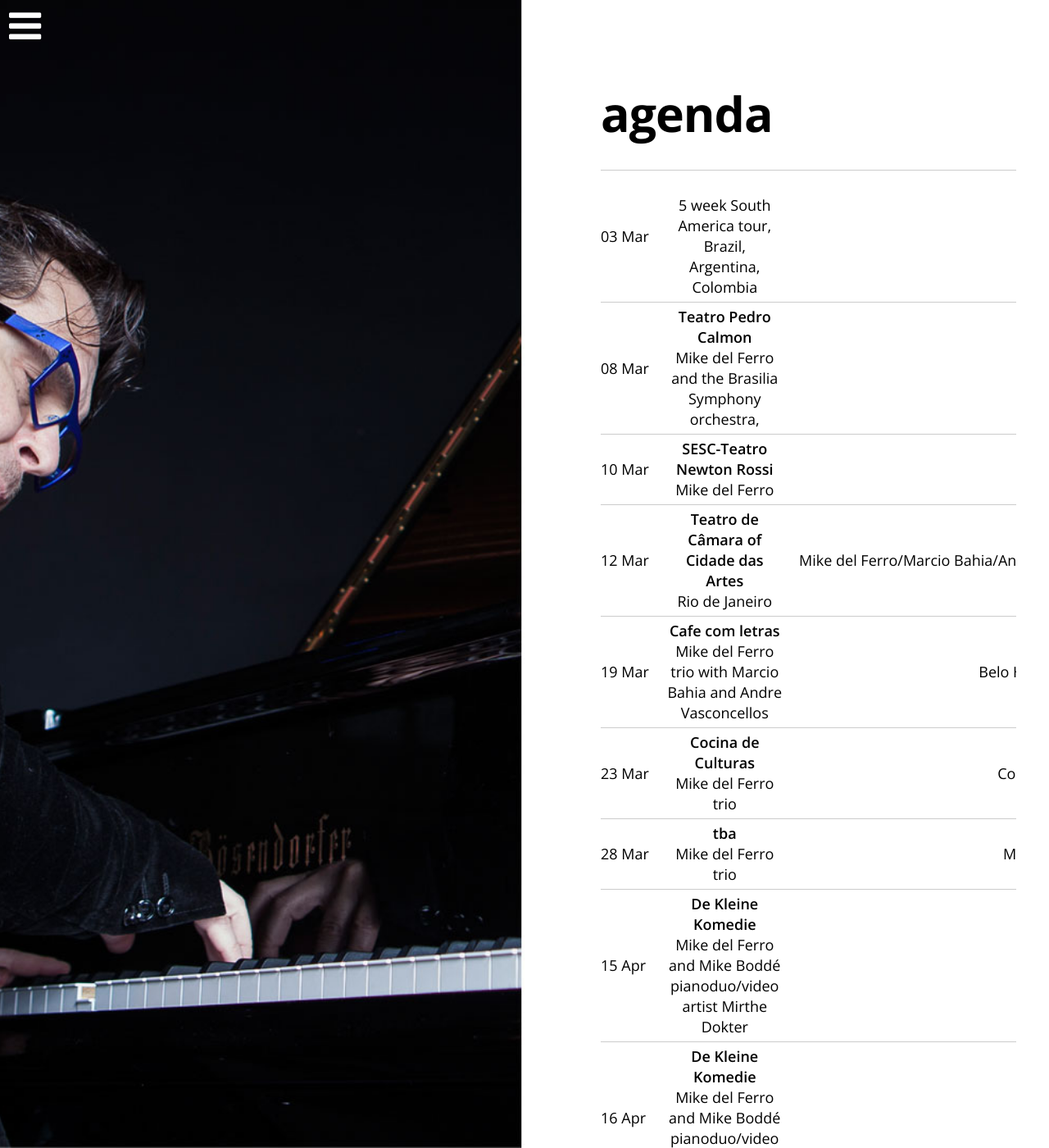
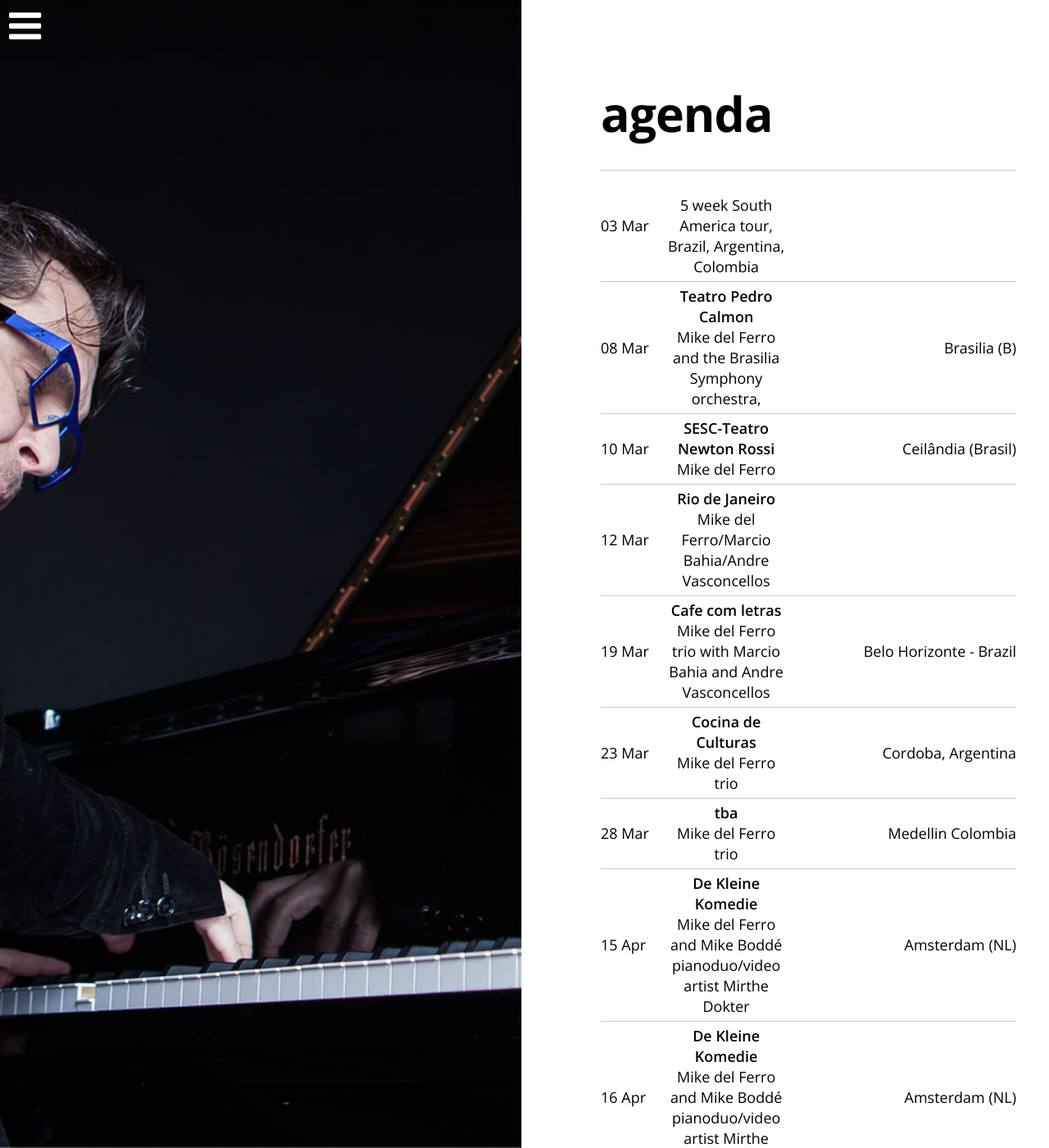
Before and after one commit to mikedelferro/website, a Jekyll site: the page built from agenda.html, in a window 1280 px wide and 1400 px high. Shown: the whole window at 82% size. Built offline with Jekyll 4.4.1, drawn with Linux system fonts in a browser that asks for light colours; nearby versions of some CDN libraries; some of the changed text lies outside the part shown.

Commit message:
Updated '/_config.yml' via CloudCannon

```diff
--- a/_config.yml
+++ b/_config.yml
@@ -1,8 +1,8 @@
 gigs:
-  - title: Rio de Janeiro
+  - title: Mike del Ferro/Marcio Bahia/Andre Vasconcellos
     date: 2016-03-12T19:15:00.000Z
-    location: Mike del Ferro/Marcio Bahia/Andre Vasconcellos
-    venue: Teatro de Câmara of Cidade das Artes
+    location: ''
+    venue: Rio de Janeiro
     url: ''
   - title: '5 week South America tour, Brazil, Argentina, Colombia'
     date: 2016-03-03T00:00:00.000Z
```
